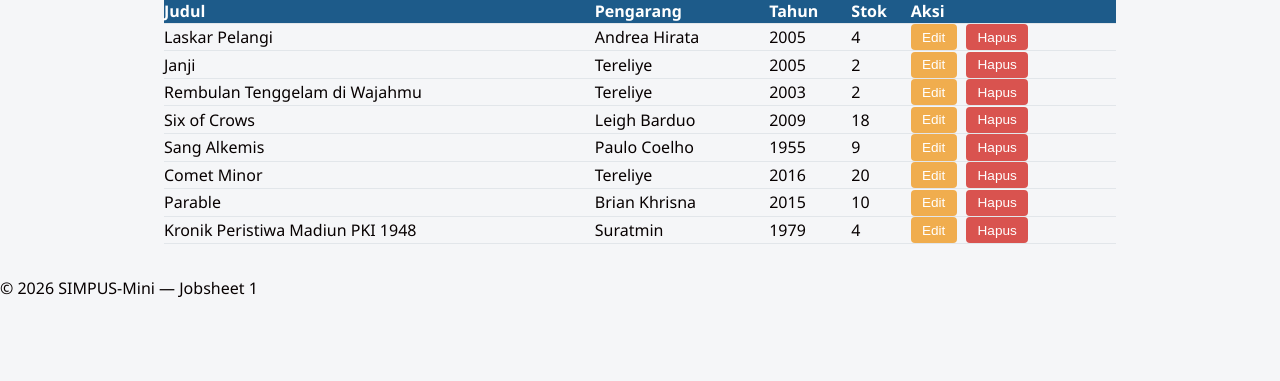
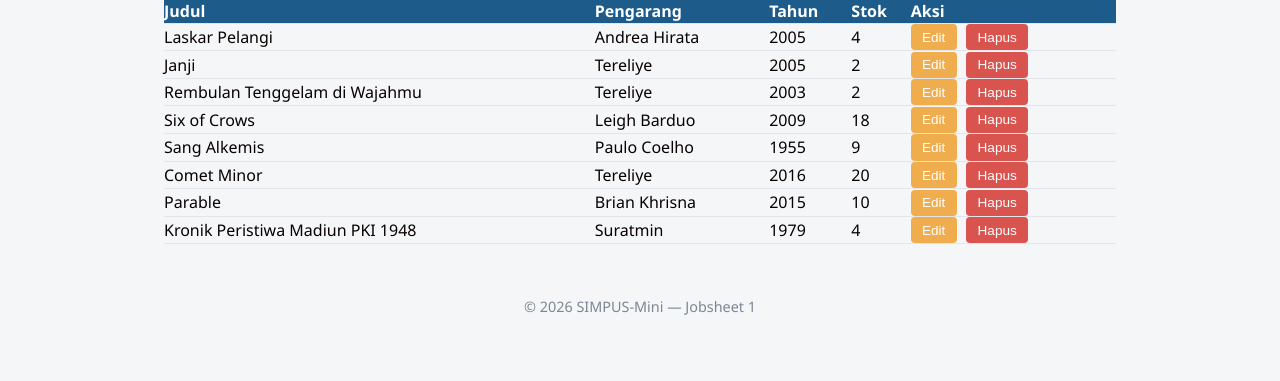
Before and after one commit to Naufal-farhan/D-P-Web, a PHP site: page /buku/list.html in a window 1280 px wide. Shown: the part 67-448 px from the top of the page. Run offline with PHP 8.4, Linux system fonts and the light colour scheme.

Commit message:
Step 09 - footer

```diff
--- a/Jobsheet/Jobsheet-02/assets/css/style.css
+++ b/Jobsheet/Jobsheet-02/assets/css/style.css
@@ -44,7 +44,6 @@ a:hover {
     text-decoration: underline;
 }
 
-/* Main Layout */
 main{
     max-width: 1000px;
     margin: 2rem auto;
@@ -146,3 +145,9 @@ form button[type="submit"] {
 form button[type="submit"]:hover {
     background-color: #164869;
 }
+footer {
+    text-align: center;
+    padding: 1.25rem;
+    color: #7a8794;
+    font-size: 0.9rem;
+}
```
